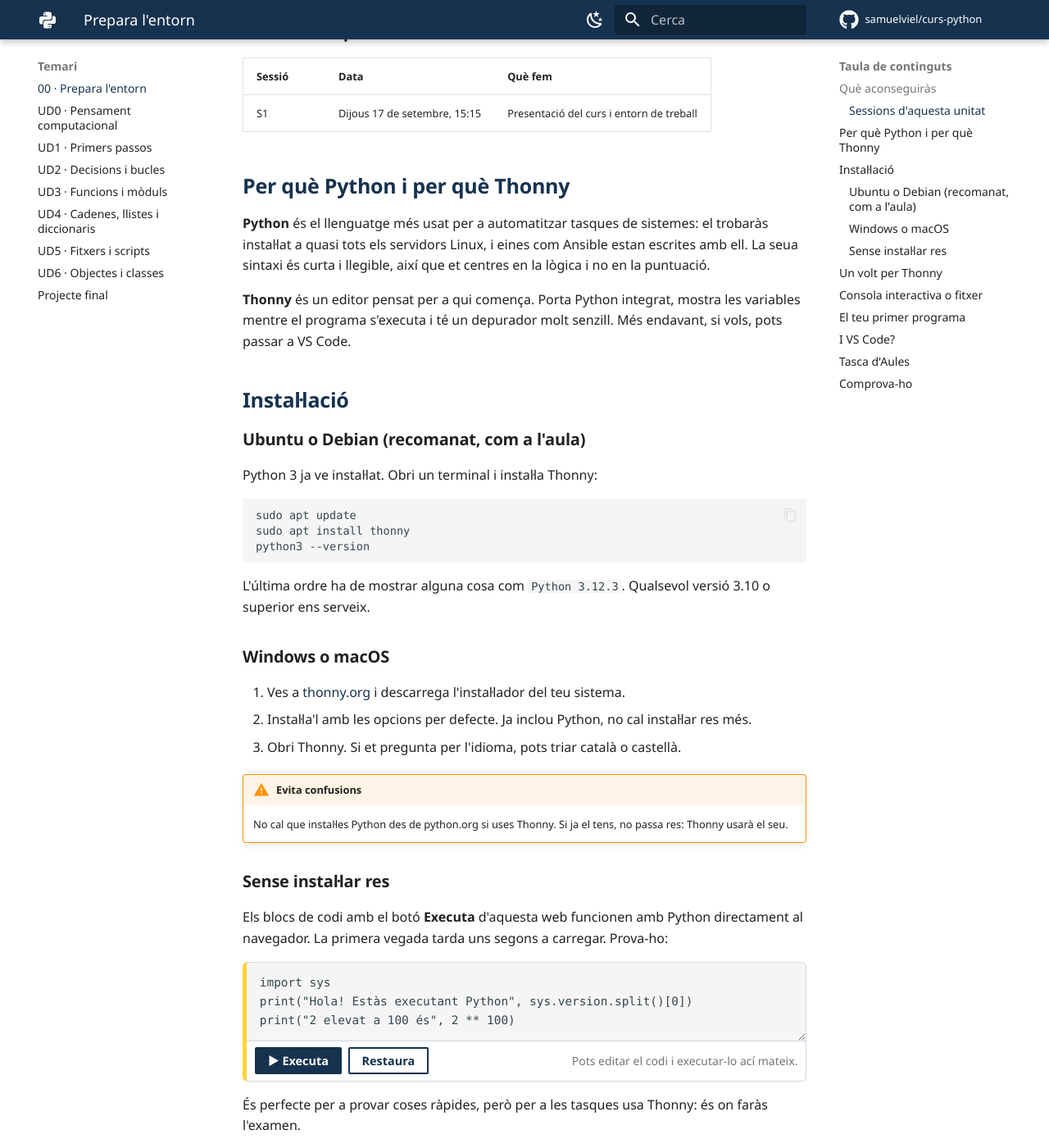
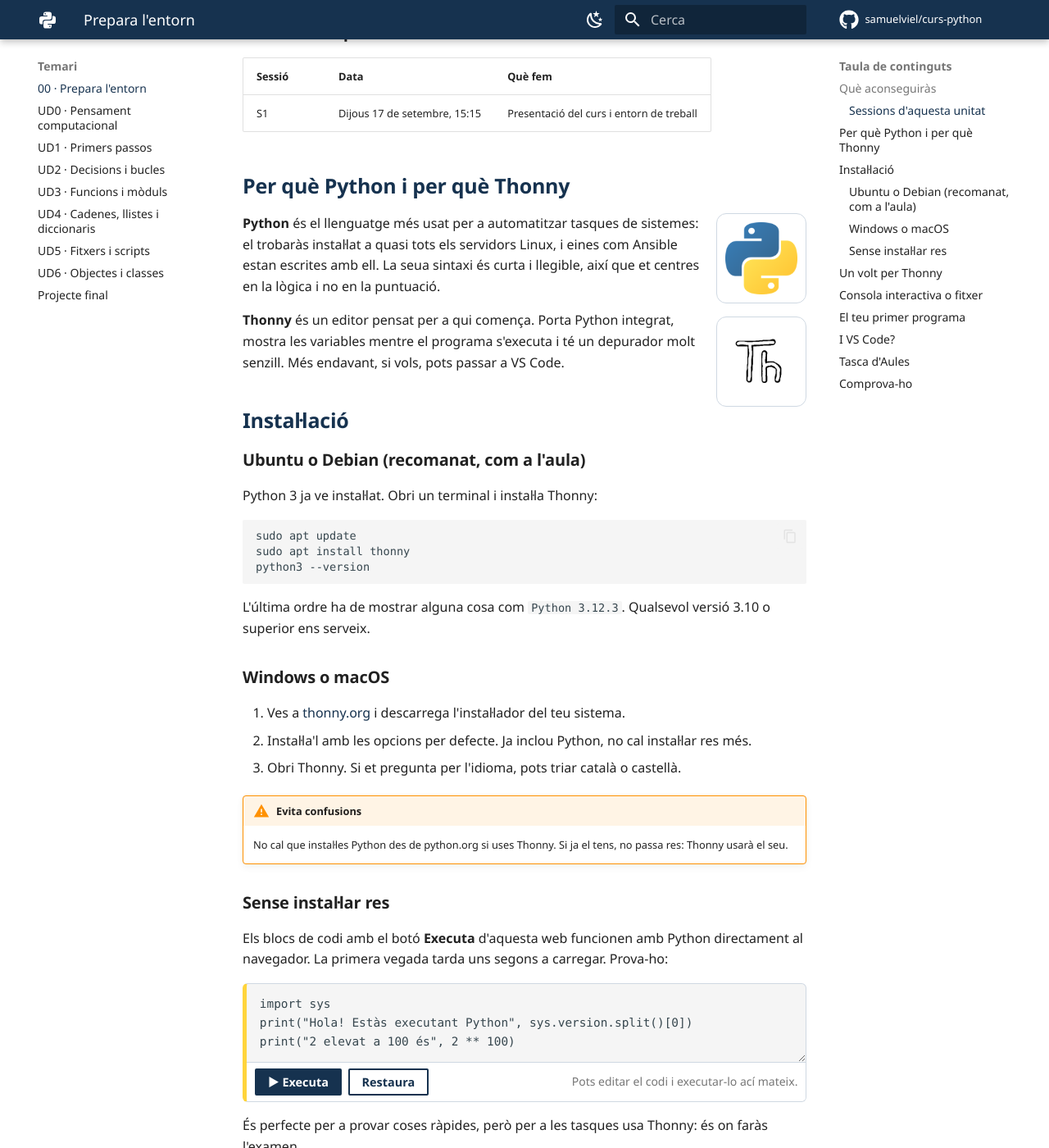
Before and after one commit to samuelviel/curs-python, an MkDocs documentation site: the page built from docs/unitats/entorn.md, in a window 1280 px wide and 1400 px high, scrolled down 532 px. Shown: the whole window at 82% size. Built offline with MkDocs 1.6.1 and Material for MkDocs 9.7.7, drawn with Linux system fonts in a browser that asks for light colours; some web fonts are replaced; comment, search, counter and statistics services are not loaded.

Commit message:
Afig els logotips de Python i Thonny a la unitat 00
Co-Authored-By: Claude Opus 5 <noreply@anthropic.com>
Claude-Session: https://claude.ai/code/session_01JJar8XrtUmeEUUXjMCjQLR

```diff
--- a/docs/assets/css/curs.css
+++ b/docs/assets/css/curs.css
@@ -196,3 +196,14 @@
 .md-typeset .cal-list > li.cal-exam .cal-n { color: var(--curs-warn); font-weight: 700; }
 .md-typeset .cal-list > li.cal-repas::before { background: var(--curs-marker); border-color: var(--curs-ink); }
 .ticket-top.ticket-exam .ticket-label { color: var(--curs-warn); font-weight: 800; }
+
+/* ---------- logotips dins del text ---------- */
+.md-typeset img.logo {
+  background: #ffffff;
+  border: 1px solid var(--curs-line);
+  border-radius: 12px;
+  padding: 10px;
+  box-sizing: border-box;
+  clear: both;
+}
+@media (max-width: 600px) { .md-typeset img.logo { width: 80px !important; } }
--- a/docs/unitats/entorn.md
+++ b/docs/unitats/entorn.md
@@ -22,7 +22,11 @@ Abans de programar necessitem dues coses: l'intèrpret de Python, que executa el
 
 ## Per què Python i per què Thonny
 
+![Logotip de Python](../assets/img/logo-python.png){ .logo align=right width="110" }
+
 **Python** és el llenguatge més usat per a automatitzar tasques de sistemes: el trobaràs instal·lat a quasi tots els servidors Linux, i eines com Ansible estan escrites amb ell. La seua sintaxi és curta i llegible, així que et centres en la lògica i no en la puntuació.
+
+![Logotip de Thonny](../assets/img/logo-thonny.png){ .logo align=right width="110" }
 
 **Thonny** és un editor pensat per a qui comença. Porta Python integrat, mostra les variables mentre el programa s'executa i té un depurador molt senzill. Més endavant, si vols, pots passar a VS Code.
 
```
Also changed, not shown: docs/assets/img/logo-python.png (added), docs/assets/img/logo-thonny.png (added).
